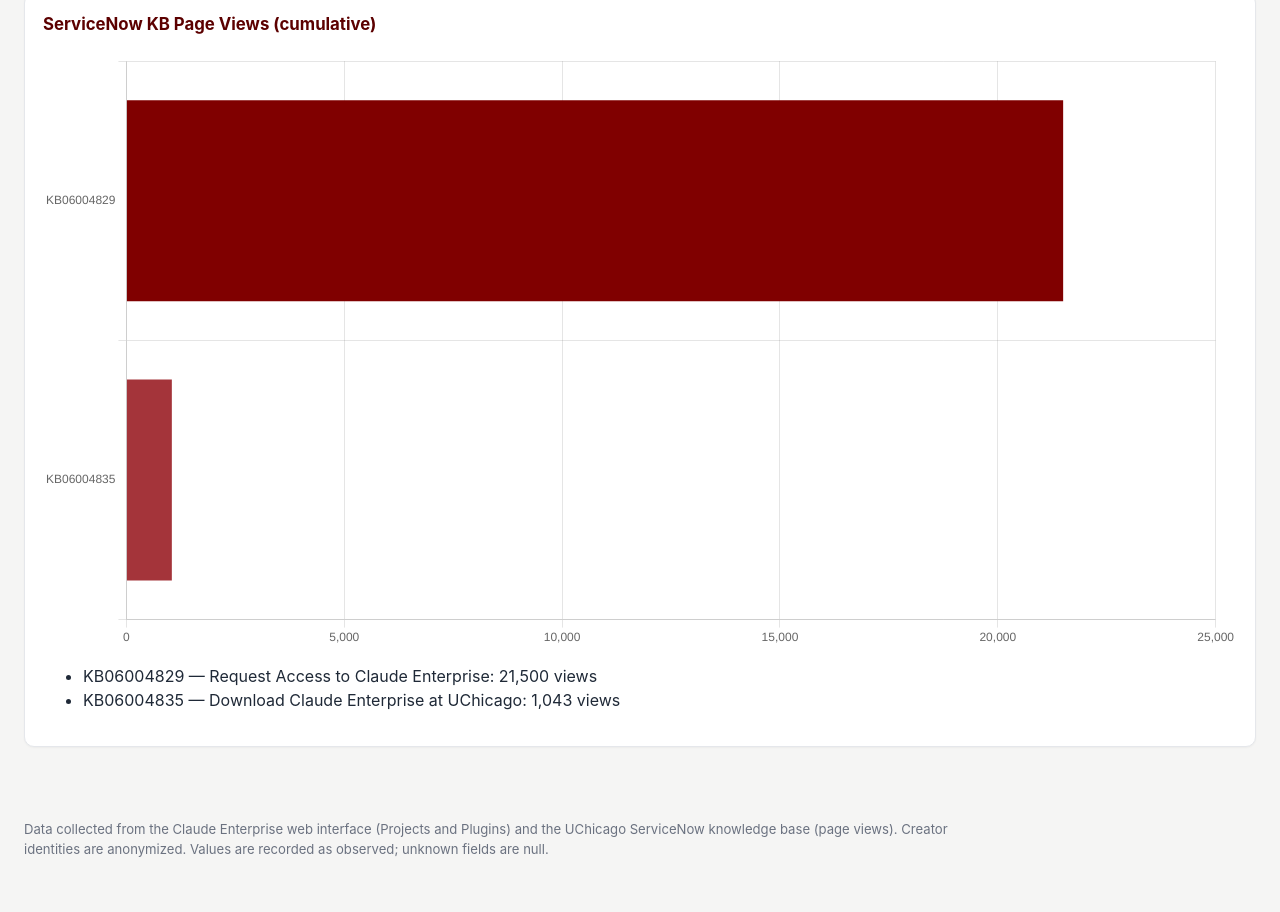
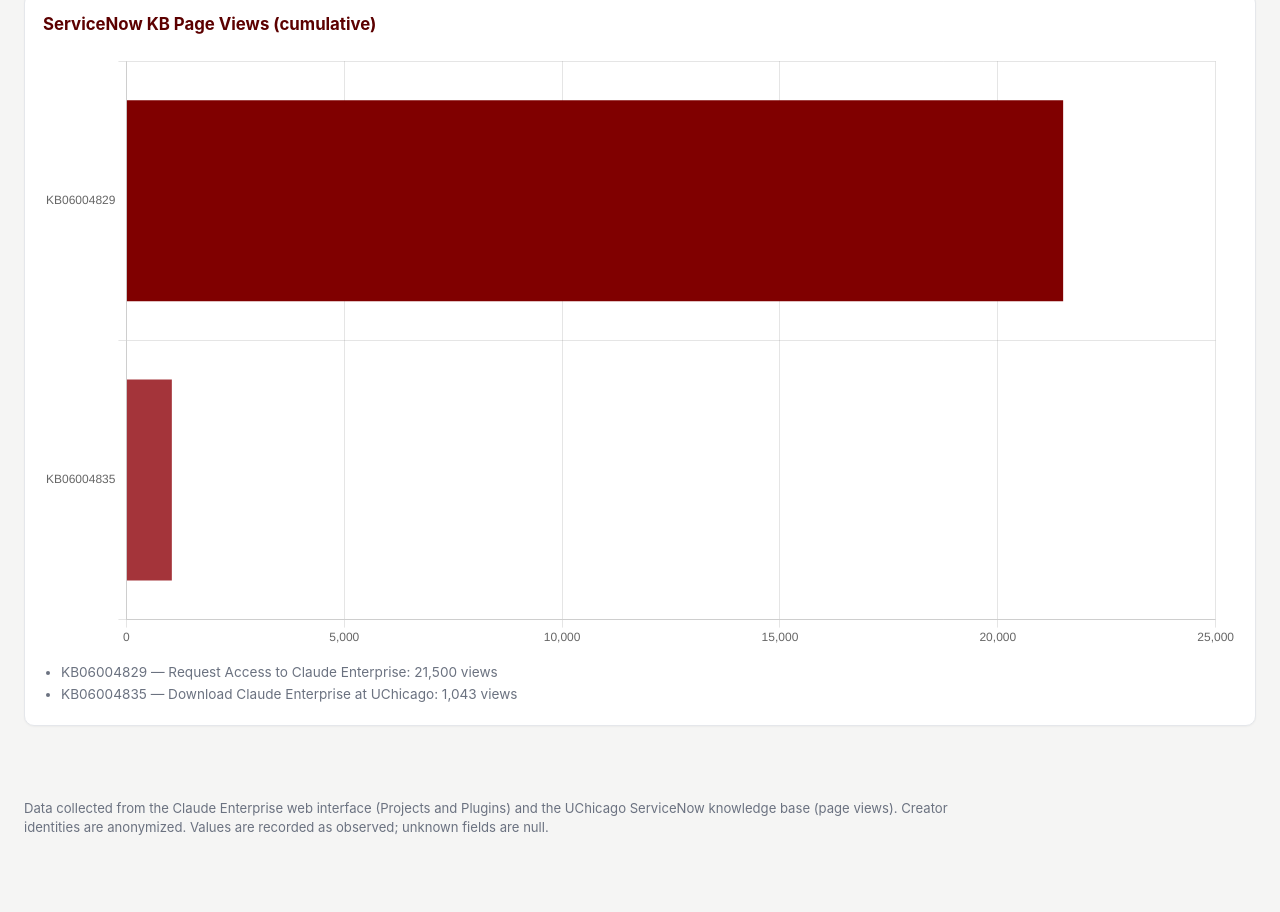
Before and after one commit to NCHeld/UC_Claude_Enterprise_Adoption_Dashboard, a plain HTML site: page dashboard/index.html in a window 1280 px wide. Shown: the part 2277-3189 px from the top of the page. After the commit the page ends 3168 px from the top, so only its background shows below. Drawn offline with nearby package versions, Linux system fonts and the light colour scheme.

Commit message:
Add page-views legend styling

```diff
--- a/dashboard/styles.css
+++ b/dashboard/styles.css
@@ -122,3 +122,15 @@ body {
     padding: 24px;
     font-weight: 600;
 }
+
+
+.pv-legend {
+    margin: 14px 0 0 0;
+    padding-left: 18px;
+    color: var(--muted);
+    font-size: 0.85rem;
+}
+
+.pv-legend li {
+    margin: 2px 0;
+}
```
